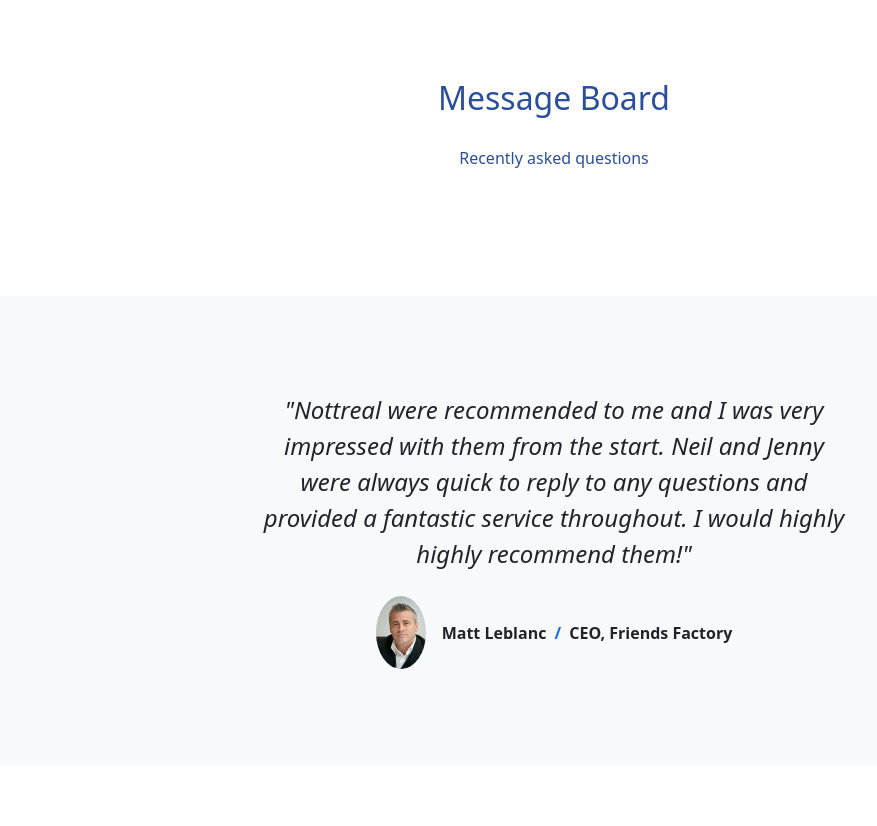
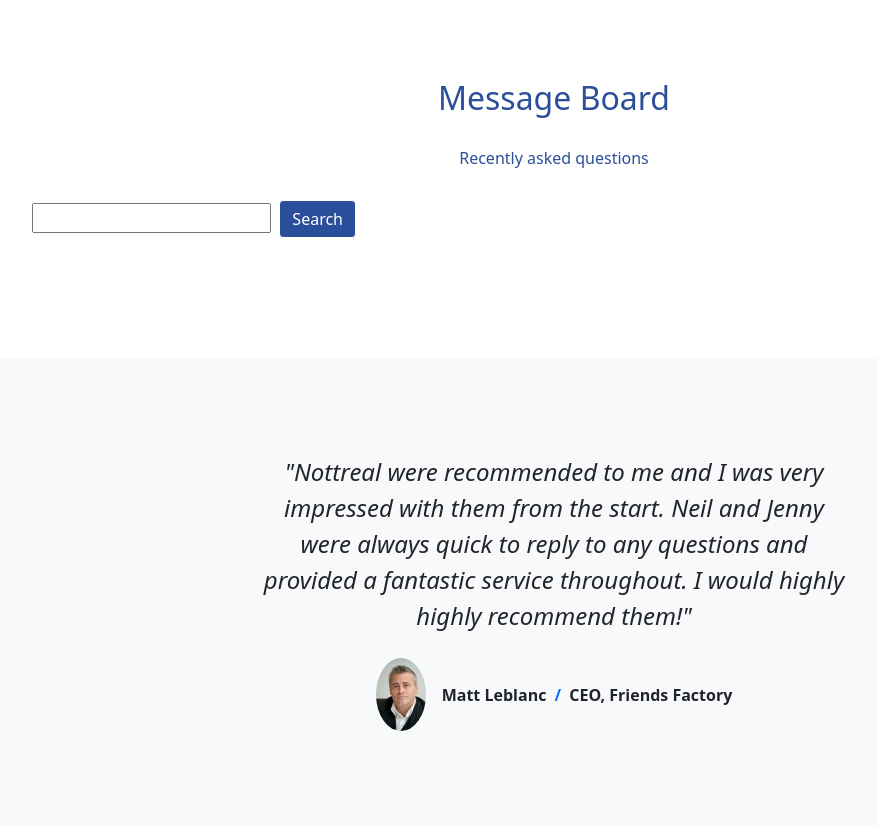
Before and after one commit to MAziz-0/Legal_site, a Flask app: page /get_tasks in a window 1280 px wide. Shown: the part 550-1376 px from the top of the page, without its empty margins (86-963 px from the left). Run offline with Flask 2, Linux system fonts and the light colour scheme; data that the repository does not hold is empty; some libraries are stand-ins or nearby versions.

Commit message:
Created a functional search bar

```diff
--- a/templates/myquestions.html
+++ b/templates/myquestions.html
@@ -4,6 +4,17 @@
 <h2 class="bg-white my-blue text-center">Message Board</h2>
 <br>
 <h6 class="bg-white my-blue text-center">Recently asked questions</h6>
+<br>
+<div class="input-group rounded">
+  <div class="col-xs-2">
+    <form action="{{ url_for('search') }}"method="post">
+      <input type="text" name="query" id="query" minlength="3" class="validate" aria-describedby="search-addon"/>
+      <label for="query"></label>
+    <button type="submit" class="btn btn-primary my-blue text-white rounded">Search</button>
+    </form>
+  </div>
+</div>
+
 <br>
 <!-- Accordian-->
 <div class="accordion " id="accordionExample">
```
